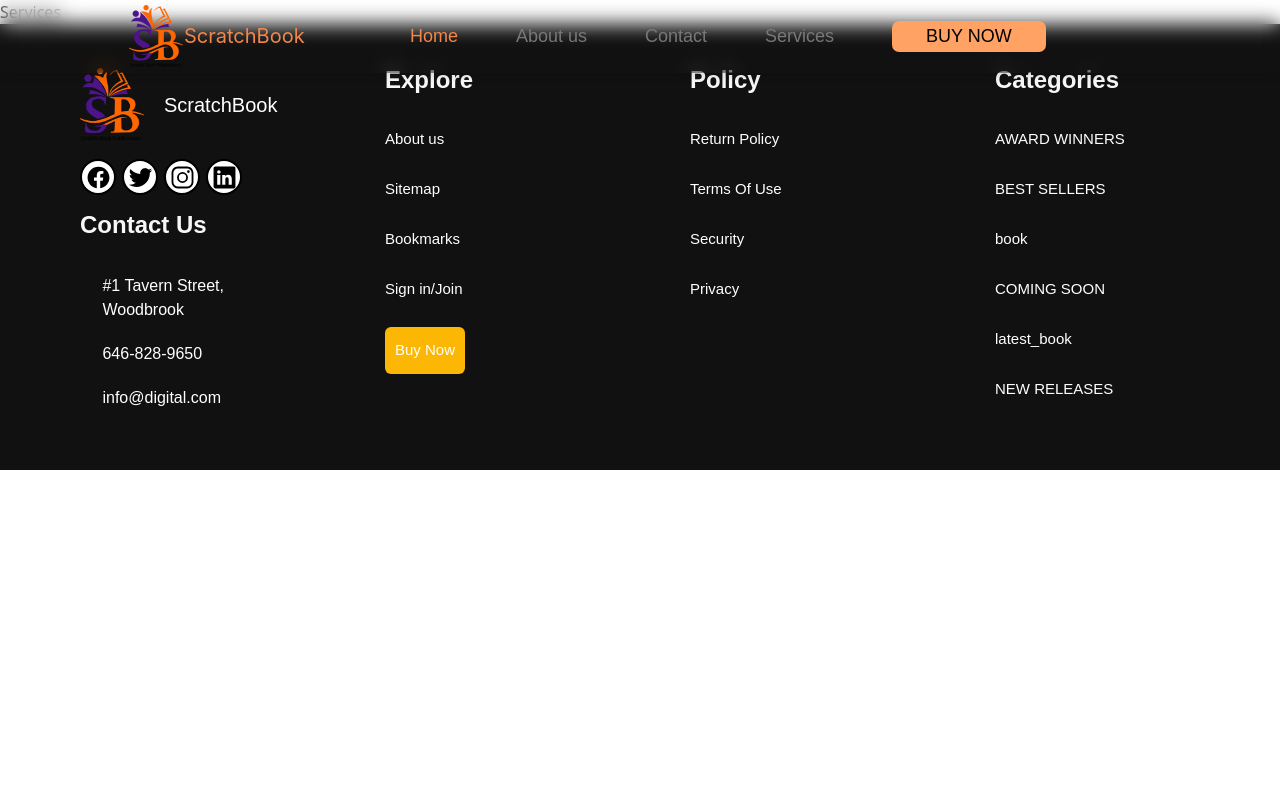
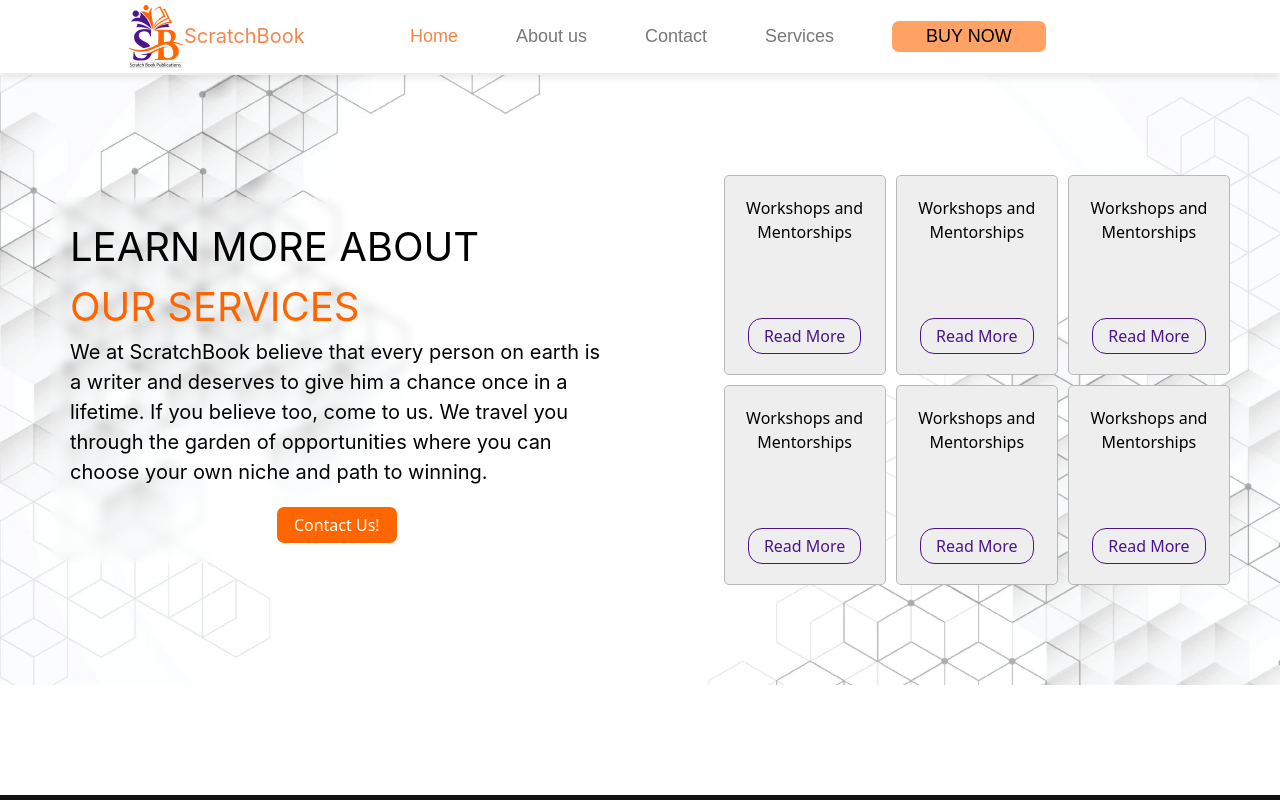
Before and after one commit to subbu-koppula/SBwebsite, a React (Vite) app: page /services in a window 1280 px wide. Shown: the top 800 px of the page. Built offline with nearby package versions, Linux system fonts and the light colour scheme; a web font is replaced by a local one.

Commit message:
Hero section 1st iteration

```diff
--- a/src/pages/Services.jsx
+++ /dev/null
@@ -1,9 +0,0 @@
-import React from 'react'
-
-const Services = () => {
-  return (
-    <div>Services</div>
-  )
-}
-
-export default Services
--- /dev/null
+++ b/src/pages/ServicesSections/Services.jsx
@@ -0,0 +1,11 @@
+import styles from './Services.module.css';
+import Hero from './sections/Hero/Hero';
+const Services = () => {
+  return (
+    <main className={styles.page}>
+      <Hero />
+    </main>
+  )
+}
+
+export default Services
--- /dev/null
+++ b/src/pages/ServicesSections/Services.module.css
@@ -0,0 +1,4 @@
+.page{
+    margin-top: 75px;
+    min-height: 90vh;
+}
--- /dev/null
+++ b/src/pages/ServicesSections/sections/Hero/Card.jsx
@@ -0,0 +1,11 @@
+import styles from './Hero.module.css';
+const Card = ({title, link}) => {
+  return (
+    <div className={styles.card}>
+        <h3 style={{textAlign: 'center'}}>{title}</h3>
+        <button className={styles.cardButton}>Read More</button>
+    </div>
+  )
+}
+
+export default Card
--- /dev/null
+++ b/src/pages/ServicesSections/sections/Hero/Hero.jsx
@@ -0,0 +1,39 @@
+import styles from "./Hero.module.css";
+import Card from "./Card.jsx";
+const Hero = () => {
+  return (
+    <div className={styles.hero}>
+      {/* <h1 className={styles.heading}>OUR SERVICES</h1> */}
+      <div className={styles.heroContent}>
+        <h1 className={styles.heading}>LEARN MORE ABOUT</h1>
+        <h1 className={styles.heading} style={{ color: "#FE6500" }}>
+          OUR SERVICES
+        </h1>
+        <p className={styles.text}>
+          We at ScratchBook believe that every person on earth is a writer and
+          deserves to give him a chance once in a lifetime. If you believe too,
+          come to us. We travel you through the garden of opportunities where
+          you can choose your own niche and path to winning.
+        </p>
+        <button className={styles.ctaButton}>Contact Us!</button>
+
+      </div>
+
+      <div className={styles.heroCards}>
+        <div className={styles.cardSet}>
+          <Card title="Workshops and Mentorships" />
+          <Card title="Workshops and Mentorships" />
+          <Card title="Workshops and Mentorships" />
+        </div>
+        <div className={styles.cardSet}>
+          <Card title="Workshops and Mentorships" />
+          <Card title="Workshops and Mentorships" />
+          <Card title="Workshops and Mentorships" />
+        </div>
+      </div>
+
+    </div>
+  );
+};
+
+export default Hero;
--- /dev/null
+++ b/src/pages/ServicesSections/sections/Hero/Hero.module.css
@@ -0,0 +1,122 @@
+.hero {
+  background-image: url(/src/assets/images/ServiceHero.webp);
+  background-size: cover;
+  /* background-color: #4c148c; */
+  display: flex;
+  flex-direction: row;
+  justify-content: space-around;
+  align-items: center;
+  gap: 100px;
+  padding: 100px 50px;
+}
+
+.heading {
+  font-size: 2.5rem;
+  color: black;
+  text-align: left;
+  width: 100%;
+  /* padding-top: 10px; */
+  padding: 0;
+  font-weight: 400;
+  font-family: "Libre Baskerville", -apple-system, Roboto, Helvetica, sans-serif;
+}
+
+.text {
+  text-align: left;
+  font-family: "Libre Baskerville", -apple-system, Roboto, Helvetica, sans-serif;
+  font-size: 20px;
+}
+
+.ctaButton {
+  color: white;
+  background-color: #FF6600;
+  width: 120px;
+  height: 36px;
+  border-radius: 7px;
+  margin-top: 20px;
+}
+
+.heroContent {
+  display: flex;
+  flex-direction: column;
+  /* gap: 10px; */
+  justify-content: center;
+  text-align: start;
+  align-items: center;
+  /* background-color: steelblue; */
+  width: 750px;
+  max-width: 100%;
+  backdrop-filter: blur(5px);
+  padding: 20px;
+  border-radius: 20px;
+}
+
+.heroCards{
+  display: flex;
+  flex-direction: column;
+  gap: 10px;
+}
+
+
+
+
+.cardSet {
+  display: flex;
+  flex-direction: row;
+  align-items: center;
+  gap: 10px;
+}
+
+.card {
+  padding: 20px;
+  background-color: #eeeeee;
+  border: solid;
+  border-width: 1px;
+  border-color: #b8b8b8;
+  max-width: 218px;
+  max-height: 250px;
+  width: 40%;
+  height: 200px;
+  border-radius: 5px;
+  display: flex;
+  flex-direction: column;
+  justify-content:space-between;
+  align-items: center;
+}
+
+.cardButton {
+  border: solid;
+  border-radius: 14px;
+  border-width: 1px;
+  border-color: #4c148c;
+  color: #4c148c;
+  padding: 5px 15px;
+}
+
+@media (max-width:991px){
+  .hero{
+    flex-direction: column;
+  }
+  .heroContent {
+    width: 100%;
+  }
+  .text, .heading {
+    text-align: center;
+  }
+  .heroCards{
+    width: 100%;
+    gap: 20px;
+  }
+  .cardSet{
+    flex-direction: column;
+    width: 100%;
+    gap: 20px;
+  }
+  .card{
+    max-width: 400px;
+    width: 100%;
+    backdrop-filter: blur(10px);
+    background: none;
+    border-radius: 20px;
+  }
+}
--- a/src/pages/index.js
+++ b/src/pages/index.js
@@ -1,7 +1,7 @@
 import Home from './Home/Home';
 import AboutUs from './AboutUs';
 import Contact from './Contact/Contact';
-import Services from './Services';
+import Services from './ServicesSections/Services';
 import NotFound from './NotFound';
 
 export {
```
Also changed, not shown: src/assets/images/ServiceHero.webp (added), src/assets/images/titlebar.webp (added).
